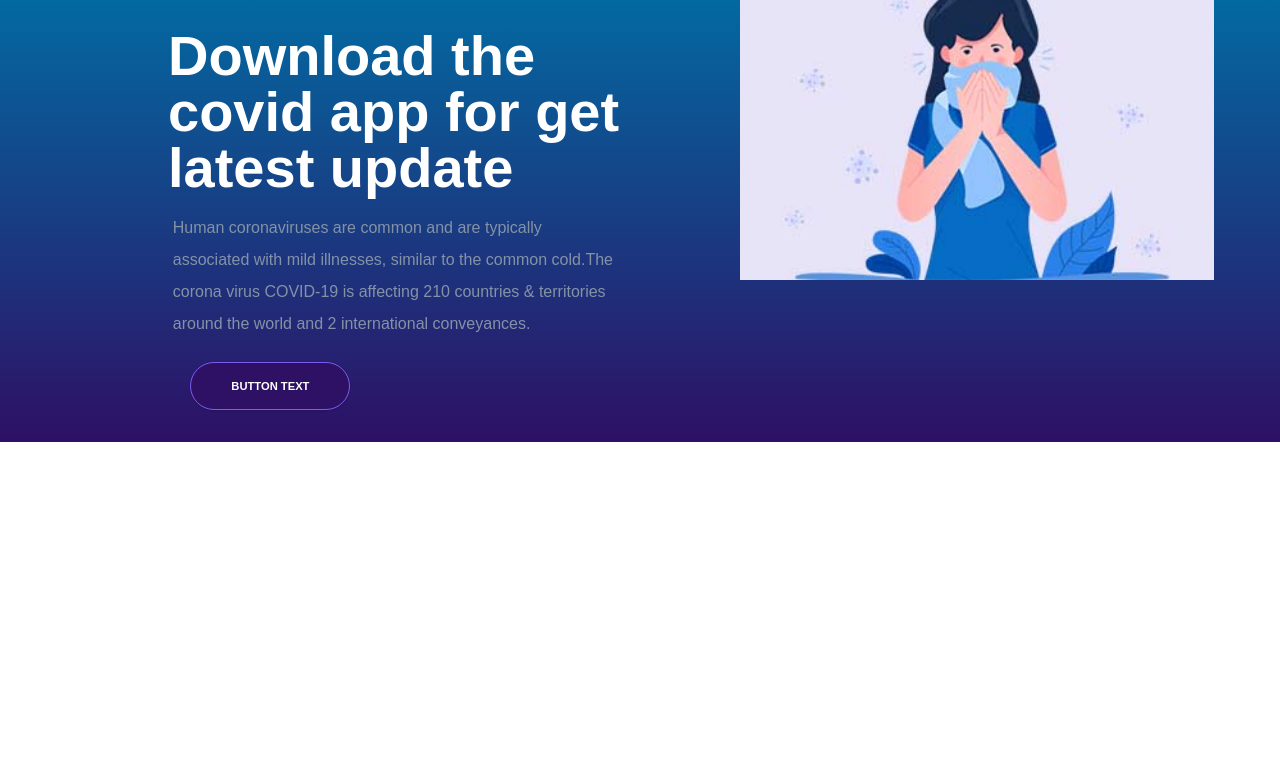
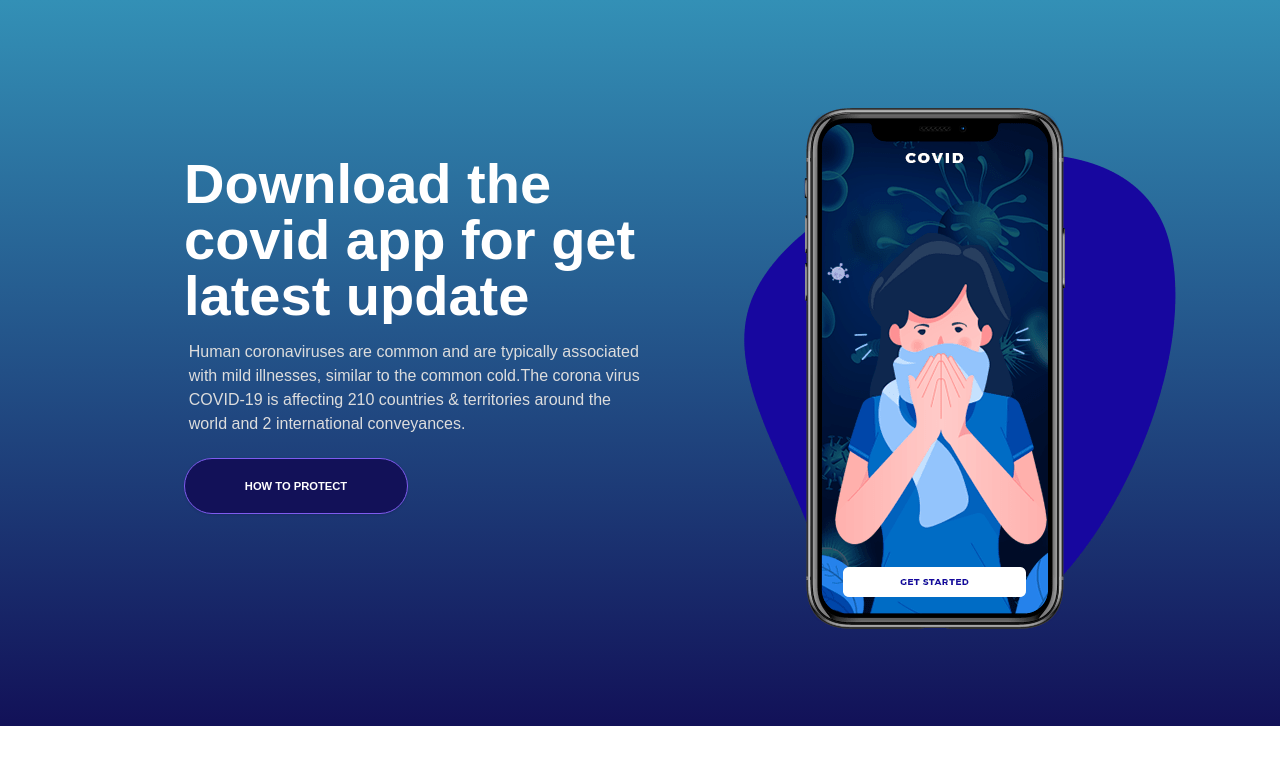
Before and after one commit to Adrianaortiz00/COVID-Tracker, a React (Vite) app: page / in a window 1280 px wide. Shown: the top 764 px of the page. Built offline with nearby package versions, Linux system fonts and the light colour scheme; a web font is replaced by a local one.

Commit message:
done hero banner + variables update

```diff
--- a/src/App.jsx
+++ b/src/App.jsx
@@ -1,4 +1,3 @@
-import React from "react";
 import Hero from "./components/home/Hero";
 
 const App = () => {
--- /dev/null
+++ b/src/components/home/Button.jsx
@@ -0,0 +1,15 @@
+import PropTypes from "prop-types";
+
+const Button = ({ buttonText, buttonStyle }) => {
+    return (
+        <button className={`${buttonStyle} w-56 h-[5em] text-[0.7em] font-semibold font-themify py-2 px-4 ml-[15em] mt-[2em] mb-8 shadow `} >{buttonText} </button>
+    )
+}
+Button.propTypes = {
+    buttonText: PropTypes.string,
+    buttonStyle: PropTypes.string,
+};
+
+
+
+export default Button
--- /dev/null
+++ b/src/components/home/CardSponsors.jsx
@@ -0,0 +1,8 @@
+
+const cardSponsors = () => {
+    return (
+        <div className='w-full mx-auto px-[15px]'>cardSponsors</div>
+    )
+}
+
+export default cardSponsors
--- a/src/components/home/Hero.jsx
+++ b/src/components/home/Hero.jsx
@@ -1,13 +1,13 @@
-import TextHome from "./TextoHome"
+import TextHome from "./TextHome"
 
 const Hero = () => {
     return (
-        <section className=" grid grid-cols-2 gap-10 bg-gradient-to-b from-sky-700 to-dark-purple">
+        <section className=" grid grid-cols-2 bg-gradient-to-b from-[#3390b6] to-dark-blue-1 pt-32 pl-4">
             <div>
-                <TextHome/>
+                <TextHome title="Download the covid app for get latest update" text="Human coronaviruses are common and are typically associated with mild illnesses, similar to the common cold.The corona virus COVID-19 is affecting 210 countries & territories around the world and 2 international conveyances." buttonStyle="bg-dark-blue-1 text-white border-purple border border-solid rounded-[30px] hover:border-transparent" buttonText="HOW TO PROTECT"/>
             </div>
             <div>
-                <img src="/public\assets\images\p-1.jpg" alt="covid-girl" className=" h-80 ml-20 -mt-10" />
+                <img src="/public\assets\images\phones.png" alt="covid-girl-phone" className=" h-83 mb-24 -mt-5 ml-24" />
             </div>
         </section>
     )
--- /dev/null
+++ b/src/components/home/TextHome.jsx
@@ -0,0 +1,23 @@
+import PropTypes from "prop-types";
+import Button from "./Button";
+
+function TextHome({ title, text, buttonText, buttonStyle }) {
+    return (
+        <section className="sectionInfo">
+            <h2 className="font-fontAwesome leading-[1em] text-[3.5em] text-white font-black pt-[0.5em] ml-[3em] line-clamp-6">{title}</h2>
+            <p className=" font-themify font-medium text-[1em] text-gray-super-light pt-[1em] ml-[10.8em] ">{text}</p>
+            <Button buttonText={buttonText} buttonStyle={buttonStyle} />
+        </section>
+    );
+}
+
+
+
+TextHome.propTypes = {
+    title: PropTypes.string,
+    text: PropTypes.string,
+    buttonText: PropTypes.string,
+    buttonStyle: PropTypes.string,
+};
+
+export default TextHome
--- a/src/components/home/TextoHome.jsx
+++ /dev/null
@@ -1,21 +0,0 @@
-import PropTypes from "prop-types";
-
-function TextHome({ title, text, buttonText }) {
-    return (
-        <section className="sectionInfo">
-            <h2 className="font-fontAwesome leading-[1em] text-[3.5em] text-white font-black pt-[0.5em] ml-[3em]">{title}Download the covid app for get latest update</h2>
-            <p className=" font-themify font-medium text-[1em] text-gray pt-[1em] ml-[10.8em] leading-[2em]">{text}Human coronaviruses are common and are typically associated with mild illnesses, similar to the common cold.The corona virus COVID-19 is affecting 210 countries & territories around the world and 2 international conveyances.</p>
-            <button className=" h-12 text-[0.7em] font-semibold bg-dark-purple hover:bg-purple text-white font-themify py-2 px-4 border border-purple border-solid w-40 ml-[17em] mt-[2em] mb-8 rounded-[30px] shadow hover:border-transparent">{buttonText} BUTTON TEXT </button>
-        </section>
-    );
-}
-
-
-
-TextHome.propTypes = {
-    title: PropTypes.string,
-    text: PropTypes.string,
-    buttonText: PropTypes.string,
-};
-
-export default TextHome
--- a/tailwind.config.js
+++ b/tailwind.config.js
@@ -4,7 +4,12 @@ export default {
   theme: {
     extend: {
       colors: {
+        'gray-super-light':'#ddd' ,
         'blue': '#1fb6ff',
+        'blue-footer':'#1b2a4e',
+        'dark-blue-1':'#121158',
+        'dark-blue-2':'#171133',
+        'purple-blue': '#3639ae',
         'purple': '#7e5bef',
         'dark-purple':'#2e1065',
         'pink': '#ff49db',
```
